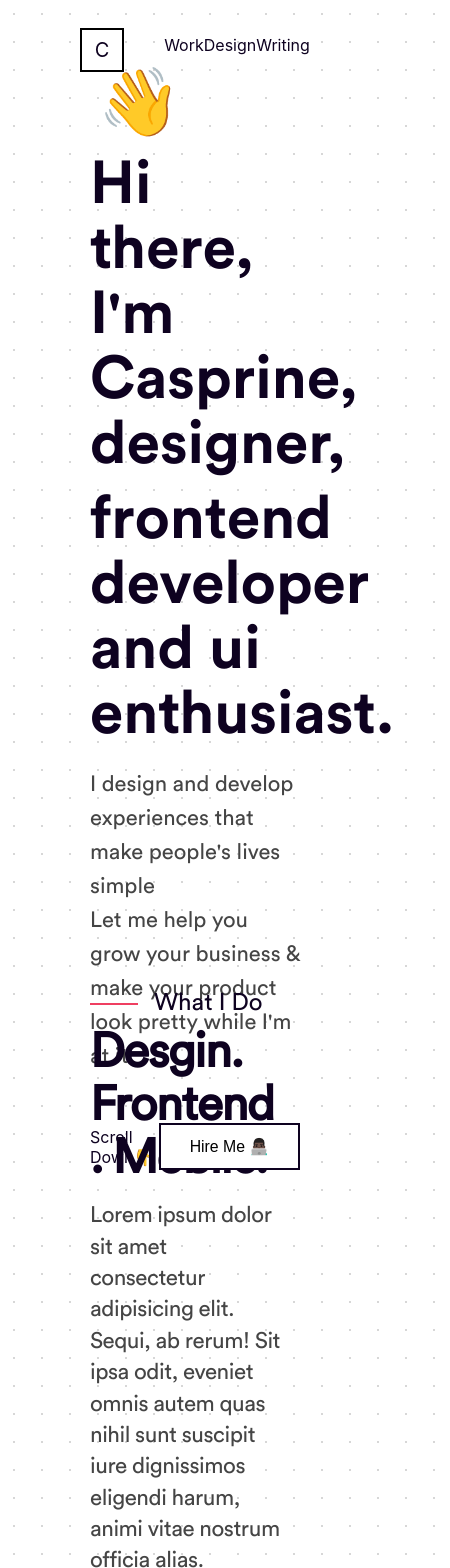
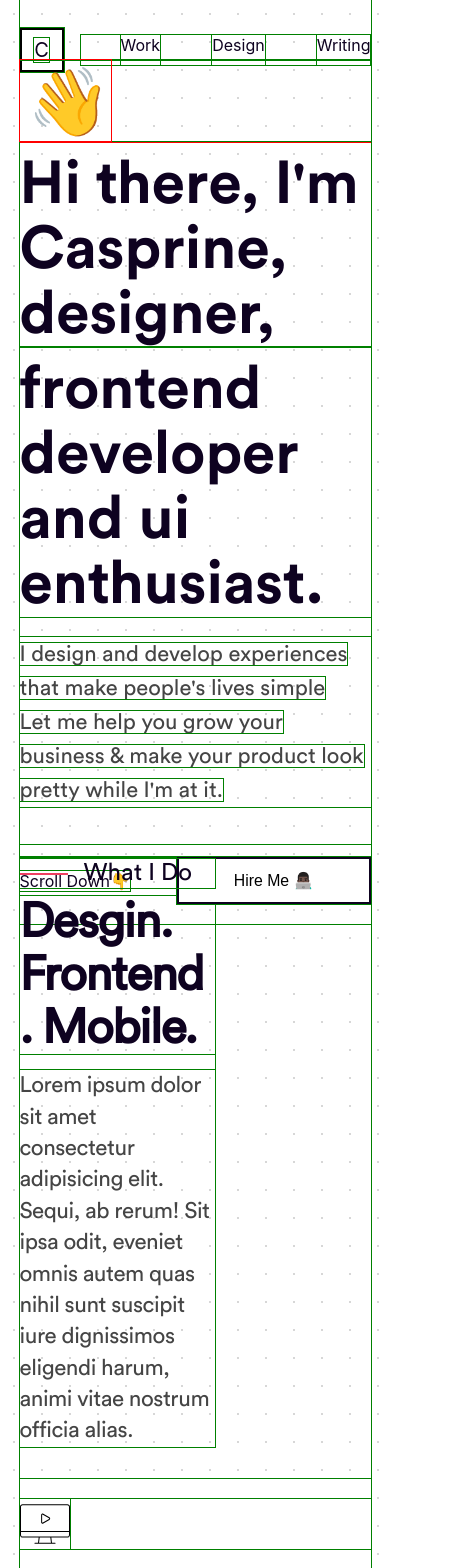
Before and after one commit to casprine/web-1, a React (Create React App) app: page / in a window 390 px wide. Shown: the top 1568 px of the page, 450 px wide, since content can reach past the window. Built offline with nearby package versions, Linux system fonts and the light colour scheme.

Commit message:
more fixes for responsive.. using vw instead of padding. 	added next

```diff
--- a/package.json
+++ b/package.json
@@ -3,6 +3,7 @@
   "version": "0.1.0",
   "private": true,
   "dependencies": {
+    "next": "^7.0.2",
     "node-sass": "^4.10.0",
     "react": "^16.6.1",
     "react-dom": "^16.6.1",
--- a/src/components/common/index.js
+++ b/src/components/common/index.js
@@ -37,26 +37,20 @@ const Header = () => (
   </Fragment>
 );
 
-const Layout = ({ children, height }) => {
-  const LayoutStyle = {
-    wrapper: {
-      height: height + "vh"
-    }
-  };
-
+const Layout = ({ children }) => {
   return (
     <Fragment>
-      <div style={LayoutStyle.wrapper}>
-        <div className="padding-side">{children}</div>
+      <div className="padding-side">
+        <div className="">{children}</div>
       </div>
     </Fragment>
   );
 };
 
-const SectionHeader = ({ title, about, description, className }) => {
+const SectionHeader = ({ title, about, description }) => {
   return (
     <Fragment>
-      <div className={className + " section"}>
+      <div className="section">
         <div className="section-title"> {title}</div>
         <div className="section-about"> {about} </div>
         <div className="section-description">{description}</div>
--- a/src/components/common/style.scss
+++ b/src/components/common/style.scss
@@ -24,6 +24,7 @@ button {
 // Header styling
 .ca-header {
   height: 20px;
+  // outline: 1px solid red;
   .ca-routes {
     display: flex;
     width: 250px;
@@ -55,8 +56,13 @@ button {
 
 // Section Styling
 .section {
-  max-width: 50vw;
+  width: 50vw;
   font-family: "Book", $defaultFont;
+
+  @media (max-width: 375px) {
+    width: 100vw;
+    // outline: 1px solid red;
+  }
 
   &-title {
     margin: 15px 0;
@@ -65,6 +71,7 @@ button {
     margin-bottom: 0.5rem;
     padding-left: 4rem;
     position: relative;
+    // outline: 1px solid red;
 
     &:before {
       position: absolute;
@@ -117,7 +124,6 @@ button {
   display: flex;
   margin: 10px 0;
   justify-content: space-evenly;
-
   &:hover {
     transform: translate(0, -10px);
     border-top: 5px solid $secondary;
@@ -182,7 +188,6 @@ button {
 }
 
 .active-link {
-  // outline: 1px solid red;
   border-bottom: 2px solid $primary;
 
   &:hover {
--- a/src/components/pages/home.js
+++ b/src/components/pages/home.js
@@ -2,7 +2,6 @@ import React, { Fragment } from "react";
 import HomeHeaderWithLayout from "../section/home/index";
 import AboutSectionWithLayout from "../section/about/index";
 import FooterWithLayout from "../section/footer/index";
-
 const Home = () => {
   return (
     <Fragment>
--- a/src/components/section/about/index.js
+++ b/src/components/section/about/index.js
@@ -46,7 +46,7 @@ class About extends Component {
 
 const AboutSectionWithLayout = () => (
   <Fragment>
-    <Layout height={100}>
+    <Layout>
       <About />
     </Layout>
   </Fragment>
--- a/src/components/section/about/style.scss
+++ b/src/components/section/about/style.scss
@@ -1,7 +1,9 @@
 @import "../../../assets/sass/variables";
 
 .about {
-  padding: 130px 0;
+  // padding: 130px 0;
+  outline: 1px solid red;
+
   &-skills {
     display: flex;
     justify-content: space-between;
@@ -13,6 +15,7 @@
       height: 250px;
       background: white;
       padding: 20px 0;
+      outline: 1px solid red;
 
       &:nth-child(2) {
         margin: 0 10px;
@@ -67,11 +70,10 @@
             display: block;
             transition: 0.3s ease-in-out;
             pointer-events: all;
-            // filter: grayscale(100%);
             cursor: pointer;
             box-shadow: inset 0px 0px 10px 3px rgba(245, 245, 245, 1);
             &:hover {
-              filter: none;
+              filter: grayscale(100%);
             }
           }
         }
@@ -79,3 +81,7 @@
     }
   }
 }
+
+* {
+  // outline: 1px solid red;
+}
--- a/src/components/section/home/index.js
+++ b/src/components/section/home/index.js
@@ -50,7 +50,7 @@ const HomeHeader = () => {
 const HomeHeaderWithLayout = () => {
   return (
     <Fragment>
-      <Layout height={100}>
+      <Layout>
         <HomeHeader />
       </Layout>
     </Fragment>
--- a/src/components/section/home/style.scss
+++ b/src/components/section/home/style.scss
@@ -8,8 +8,11 @@
 
   &-content {
     margin-top: auto;
-    // outline: 1px solid red;
+     @media (max-width: 375px) {
+      margin-top: 70px;
+    }
     .ca-emoji {
+      outline: 1px solid red;
     span {
       padding-left: 8px;
       font-size: 50pt;
@@ -17,6 +20,12 @@
       animation: waver 0.65s alternate infinite;
       transform-origin: 50% 90%;
       animation-timing-function: ease-in-out;
+      outline: 1px solid red;
+
+        @media (max-width: 375px) {
+      // display: none;
+      font-size: 30pt;
+    }
     }
   }
 
@@ -31,6 +40,13 @@
       color: $primary;
       font-size: 60px;
       line-height: 65px;
+
+      @media (max-width: 375px) {
+        font-size: 39px;
+        line-height: 44px;
+        outline: 1px solid red;
+
+      }
     }
 
     .ca-sub-heading {
@@ -48,6 +64,9 @@
   padding-bottom: 20px;
   .more {
     margin-right: auto;
+    @media (max-width: 375px) {
+      display: none;
+    }
   }
 }
 }
--- a/src/components/section/work/style.scss
+++ b/src/components/section/work/style.scss
@@ -6,8 +6,5 @@
   grid-template-columns: repeat(auto-fit, 420px);
   grid-template-rows: 1fr;
   display: grid;
-  // outline: 1px solid red;
-  // padding-bottom: 100px;
-  // grid-column-gap: 20px;
-  // grid-row-gap: 10px;
+
 }
--- a/src/index.scss
+++ b/src/index.scss
@@ -64,6 +64,15 @@ body {
     #fff
   );
   background-size: 28px 28px;
+
+  @media (max-width: 375px) {
+    // padding: 30px;
+    background: white;
+  }
+}
+
+* {
+  outline: 1px solid green;
 }
 
 .ca-heading-big {
@@ -80,10 +89,15 @@ code {
 
 .padding {
   padding: 40px 90px;
+  width: 90vw;
+  margin-right: auto;
+  margin-left: auto;
 }
 
 .padding-side {
-  padding: 0 90px;
+  width: 90vw;
+  margin-right: auto;
+  margin-left: auto;
 }
 
 .padding-top {
```
Also changed, not shown: 1 other file (tests, documents, lock files or other folders). Lines whose indentation alone changed are shown as unchanged.
